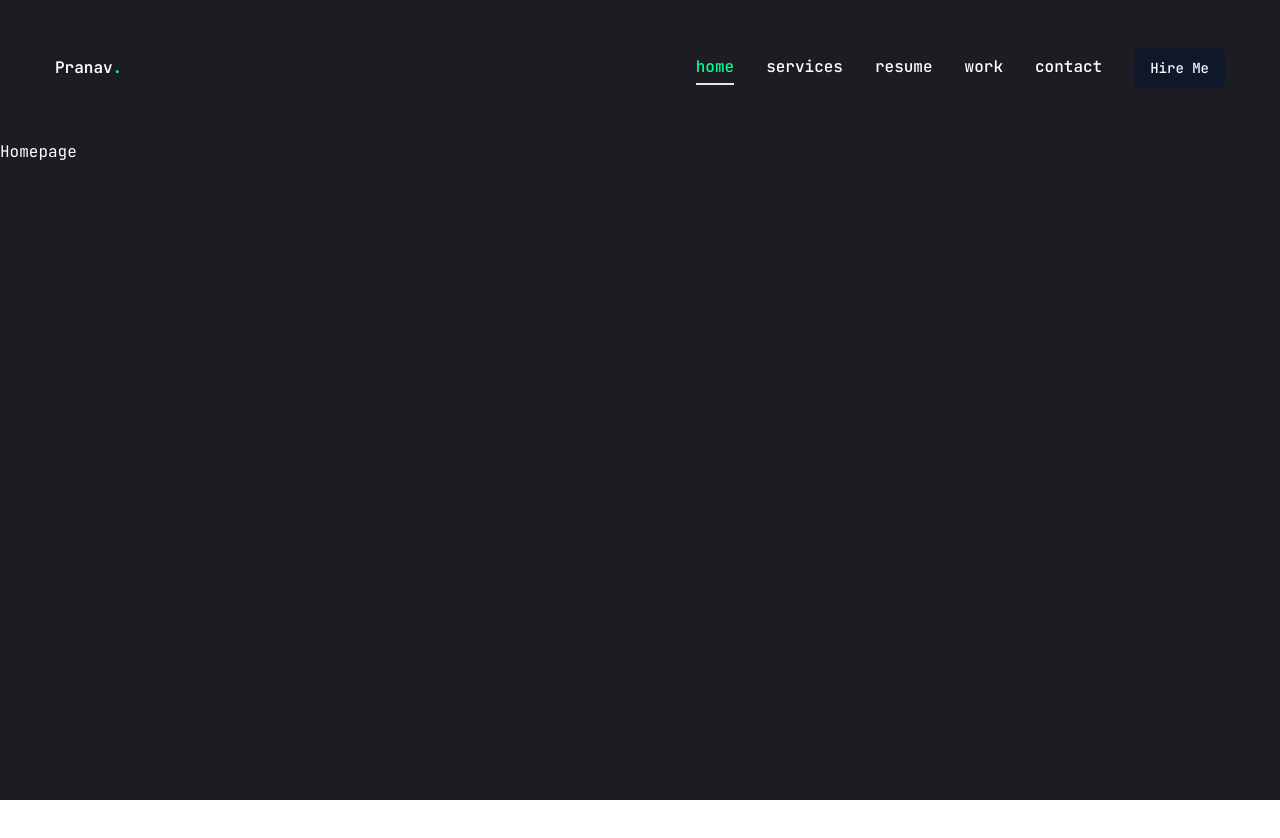
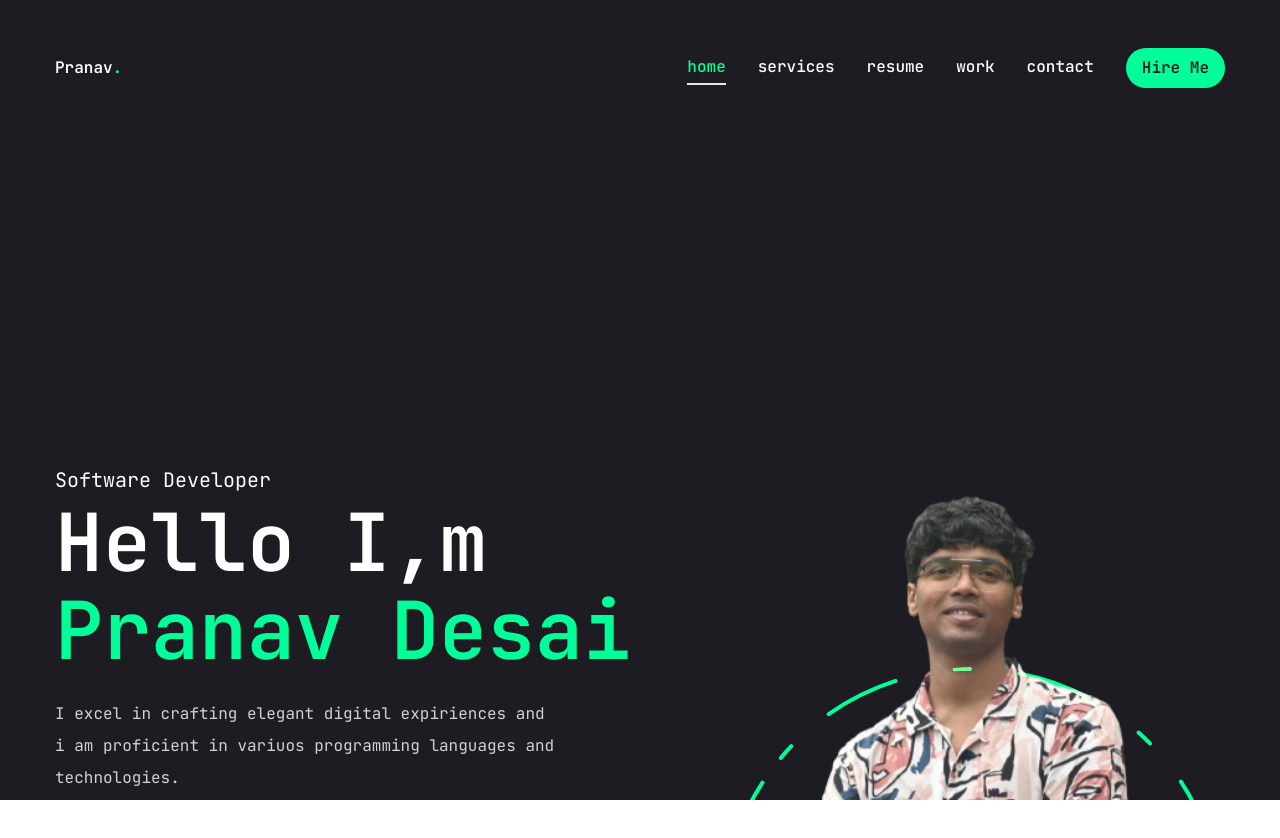
Before and after one commit to Pranavd500/Portfolio1, a Next.js app: page / in a window 1280 px wide. Shown: the top 838 px of the page. Before the commit the page ends 800 px from the top, so only its background shows below. Built offline with nearby package versions, Linux system fonts and the light colour scheme.

Commit message:
my new commit changes

```diff
--- a/app/globals.css
+++ b/app/globals.css
@@ -6,4 +6,14 @@
   body{
     @apply font-primary bg-primary text-white leading-loose;
   }
+  .h1{
+    @apply text-[48px] xl:text-[80px] leading-[1.1] font-semibold;
+  }
+  .h2 {
+    @apply text-[36px] xl:text-[48px] leading-[1.1] font-semibold;
+  }
+  .h3 {
+     @apply text-[20px] xl:text-[24px] leading-[1.1] font-semibold;
+  }
+
 }
--- a/app/page.jsx
+++ b/app/page.jsx
@@ -1,3 +1,46 @@
-export default function Home() {
-  return <main>Homepage</main>;
-}
+import { Button } from "@/components/ui/button";
+import { FiDownload } from "react-icons/fi";
+import Social from "@/components/Social";
+import Photo from "@/components/Photo";
+const Home = () => {
+  return (
+    <section className="h-full">
+      <div className="container mx-auto h-full">
+        <div className="flex flex-col xl:flex-row items-center justify-between xl:pt-8 xl:pb-24">
+          <div className="text-center xl:text-left order-2 xl:order-none">
+            <span className="text-xl">Software Developer </span>
+            <h1 className="h1 mb-6">
+              Hello I,m <br />
+              <span className="text-accent">Pranav Desai</span>
+            </h1>
+            <p className="max-w-[500px] mb-9 text-white/80">
+              I excel in crafting elegant digital expiriences and i am
+              proficient in variuos programming languages and technologies.
+            </p>
+            <div className="flex flex-col xl:flex-row items-center gap-8">
+              <Button
+                variant="outline"
+                size="lg"
+                className="uppercase flex items-center gap-2"
+              >
+                <span>Download CV</span>
+                <FiDownload className="text-xl" />
+              </Button>
+              <div className="mb-8 xl:mb-0">
+                <Social
+                  containerStyles="flex gap-6"
+                  iconStyles="w-9 h-9 border border-accent rounded-full flex justify-center items-center text-accent text-base hover:bg-accent hover:text-primary hover:transition-all duration-500"
+                />
+              </div>
+            </div>
+          </div>
+          <div className="order-1 xl:order-none mb-8 xl:mb-0">
+            <Photo />
+          </div>
+        </div>
+      </div>
+    </section>
+  );
+};
+
+export default Home;
--- a/components/Header.jsx
+++ b/components/Header.jsx
@@ -2,6 +2,7 @@
 import { Button } from "./ui/button";
 import Nav from "./Nav";
 import { Contact } from "lucide-react";
+import MobileNav from "./MobileNav";
 const Header = () => {
   return (
     <header className="py-8 xl:py-12 text-white">
@@ -17,7 +18,9 @@
             <Button>Hire Me</Button>
           </Link>
         </div>
-        <div className="xl:hidden">mobile nav</div>
+        <div className="xl:hidden">
+          <MobileNav />
+        </div>
       </div>
     </header>
   );
--- /dev/null
+++ b/components/MobileNav.jsx
@@ -0,0 +1,66 @@
+"use client";
+import { Sheet, SheetContent, SheetTrigger } from "@/components/ui/sheet";
+import { usePathname } from "next/navigation";
+import Link from "next/link";
+import { CiMenuFries } from "react-icons/ci";
+
+const links = [
+  {
+    name: "home",
+    Path: "/",
+  },
+  {
+    name: "services",
+    Path: "/services",
+  },
+  {
+    name: "resume",
+    Path: "/resume",
+  },
+  {
+    name: "work",
+    Path: "/work",
+  },
+  {
+    name: "contact",
+    Path: "/contact",
+  },
+];
+const MobileNav = () => {
+  const pathname = usePathname();
+  return (
+    <Sheet>
+      <SheetTrigger className="flex justify-center items-center">
+        <CiMenuFries className="text-[32px] text-accent" />
+      </SheetTrigger>
+      <SheetContent className="flex flex-col">
+        {/*logo*/}
+        <div className="mt-32 mb-40 text-center text-2xl">
+          <Link href="/">
+            <h1 className="text-4xl font-semibold">
+              Pranav<span className="text-accent">.</span>
+            </h1>
+          </Link>
+        </div>
+        <nav className="flex flex-col justify-center items-center gap-8">
+          {links.map((link, index) => {
+            return (
+              <Link
+                href={link.Path}
+                key={index}
+                className={`${
+                  link.Path === pathname &&
+                  "text-accent border-b-2 border-accent"
+                }text-xl capitalize hover:text-accent transition-all`}
+              >
+                {link.name}
+              </Link>
+            );
+          })}
+        </nav>
+      </SheetContent>
+    </Sheet>
+  );
+};
+
+export default MobileNav;
--- /dev/null
+++ b/components/Photo.jsx
@@ -0,0 +1,67 @@
+"use client";
+import { motion } from "framer-motion";
+import { Asset } from "next/font/google";
+import Image from "next/image";
+
+const Photo = () => {
+  return (
+    <div className="w-full h-full relative">
+      <motion.div
+        initial={{ opacity: 0 }}
+        animate={{
+          opacity: 1,
+          transition: { delay: 2, duration: 0.4, ease: "easeIn" },
+        }}
+      >
+        {/*image*/}
+        <motion.div
+          initial={{ opacity: 0 }}
+          animate={{
+            opacity: 1,
+            transition: { delay: 2.4, duration: 0.4, ease: "easeInOut" },
+          }}
+          className="w-[290px] h-[298px] xl:w-[498px] xl:h-[498px] mix-blend-lighten "
+        >
+          <Image
+            src="/assets/work/pranav.png"
+            priority
+            quality={100}
+            fill
+            alt=""
+            className="object-contain"
+          />
+        </motion.div>
+
+        {/*circle*/}
+        <motion.svg
+          className="w-[300px] xl:w-[506px] h-[300px] xl:h-[506px]"
+          fill="transparent"
+          viewBox="0 0 506 506"
+          xmlns="http://www.w3.org/2000/svg"
+        >
+          <motion.circle
+            cx="253"
+            cy="253"
+            r="250"
+            stroke="#00ff99"
+            strokeWidth="4"
+            strokeLinecap="round"
+            strokeLinejoin="round"
+            initial={{ strokeDasharray: "24 10 0 0" }}
+            animate={{
+              strokeDasharray: ["15 120 25 25", "16 25 92 72", "4 250 22 22"],
+              rotate: [120, 360],
+            }}
+            transition={{
+              duration: 20,
+              repeat: Infinity,
+              repeatType: "reverse",
+            }}
+          />
+        </motion.svg>
+      </motion.div>
+    </div>
+  );
+};
+
+export default Photo;
--- /dev/null
+++ b/components/Social.jsx
@@ -0,0 +1,30 @@
+import { icons } from "lucide-react";
+import Link from "next/link";
+import {
+  faGithub,
+  FaLinkedinIn,
+  FaYoutube,
+  FaTwitter,
+  FaGithub,
+} from "react-icons/fa";
+const socials = [
+  { icon: <FaGithub />, path: "" },
+  { icon: <FaLinkedinIn />, path: "" },
+  { icon: <FaYoutube />, path: "" },
+  { icon: <FaTwitter />, path: "" },
+];
+const Social = ({ containerStyles, iconStyles }) => {
+  return (
+    <div className={containerStyles}>
+      {socials.map((item, index) => {
+        return (
+          <Link key={index} href={item.path} className={iconStyles}>
+            {item.icon}
+          </Link>
+        );
+      })}
+    </div>
+  );
+};
+
+export default Social;
--- a/components/StairTransition.jsx
+++ b/components/StairTransition.jsx
@@ -2,6 +2,7 @@
 import { AnimatePresence } from "framer-motion";
 import { usePathname } from "next/navigation";
 import Stairs from "./Stairs";
+import { MotionConfig } from "framer-motion";
 
 const StairTransition = () => {
   const pathname = usePathname();
@@ -12,6 +13,14 @@
           <div className="h-screen w-screen fixed top-0 left-0 right-0 pointer-events-none z-40 flex">
             <Stairs />
           </div>
+          <MotionConfig
+            className="h-screen w-screen fixed bg-primary top-0 pointer-events-none"
+            intial={{ opacity: 1 }}
+            animate={{
+              opacity: 0,
+              transition: { delay: 1, duration: 0.4, ease: "easeInOut" },
+            }}
+          />
         </div>
       </AnimatePresence>
     </>
--- a/components/ui/button.jsx
+++ b/components/ui/button.jsx
@@ -1,22 +1,24 @@
-import * as React from "react"
-import { Slot } from "@radix-ui/react-slot"
+import * as React from "react";
+import { Slot } from "@radix-ui/react-slot";
 import { cva } from "class-variance-authority";
 
-import { cn } from "@/lib/utils"
+import { cn } from "@/lib/utils";
 
 const buttonVariants = cva(
-  "inline-flex items-center justify-center whitespace-nowrap rounded-md text-sm font-medium ring-offset-white transition-colors focus-visible:outline-none focus-visible:ring-2 focus-visible:ring-slate-950 focus-visible:ring-offset-2 disabled:pointer-events-none disabled:opacity-50 dark:ring-offset-slate-950 dark:focus-visible:ring-slate-300",
+  "inline-flex items-center justify-center whitespace-nowrap rounded-full text-base font-semibold ring-offset-white transition-colors focus-visible:outline-none focus-visible:ring-2 focus-visible:ring-slate-950 focus-visible:ring-offset-2 disabled:pointer-events-none disabled:opacity-50 dark:ring-offset-slate-950 dark:focus-visible:ring-slate-300",
   {
     variants: {
       variant: {
-        default: "bg-slate-900 text-slate-50 hover:bg-slate-900/90 dark:bg-slate-50 dark:text-slate-900 dark:hover:bg-slate-50/90",
+        default:
+          "bg-accent text-primary hover:bg-accent-hover dark:bg-slate-50 dark:text-slate-900 dark:hover:bg-slate-50/90",
         destructive:
           "bg-red-500 text-slate-50 hover:bg-red-500/90 dark:bg-red-900 dark:text-slate-50 dark:hover:bg-red-900/90",
         outline:
           "border border-slate-200 bg-white hover:bg-slate-100 hover:text-slate-900 dark:border-slate-800 dark:bg-slate-950 dark:hover:bg-slate-800 dark:hover:text-slate-50",
         secondary:
           "bg-slate-100 text-slate-900 hover:bg-slate-100/80 dark:bg-slate-800 dark:text-slate-50 dark:hover:bg-slate-800/80",
-        ghost: "hover:bg-slate-100 hover:text-slate-900 dark:hover:bg-slate-800 dark:hover:text-slate-50",
+        ghost:
+          "hover:bg-slate-100 hover:text-slate-900 dark:hover:bg-slate-800 dark:hover:text-slate-50",
         link: "text-slate-900 underline-offset-4 hover:underline dark:text-slate-50",
       },
       size: {
@@ -31,17 +33,20 @@
       size: "default",
     },
   }
-)
+);
 
-const Button = React.forwardRef(({ className, variant, size, asChild = false, ...props }, ref) => {
-  const Comp = asChild ? Slot : "button"
-  return (
-    (<Comp
-      className={cn(buttonVariants({ variant, size, className }))}
-      ref={ref}
-      {...props} />)
-  );
-})
-Button.displayName = "Button"
+const Button = React.forwardRef(
+  ({ className, variant, size, asChild = false, ...props }, ref) => {
+    const Comp = asChild ? Slot : "button";
+    return (
+      <Comp
+        className={cn(buttonVariants({ variant, size, className }))}
+        ref={ref}
+        {...props}
+      />
+    );
+  }
+);
+Button.displayName = "Button";
 
-export { Button, buttonVariants }
+export { Button, buttonVariants };
--- a/package.json
+++ b/package.json
@@ -21,6 +21,7 @@
     "next": "14.2.4",
     "react": "^18",
     "react-dom": "^18",
+    "react-icons": "^5.2.1",
     "tailwind-merge": "^2.3.0",
     "tailwindcss-animate": "^1.0.7"
   },
```
Also changed, not shown: components/ui/sheet.jsx (+59 -46 lines), public/assets/work/pranav.png (added), 1 other file (tests, documents, lock files or other folders).
